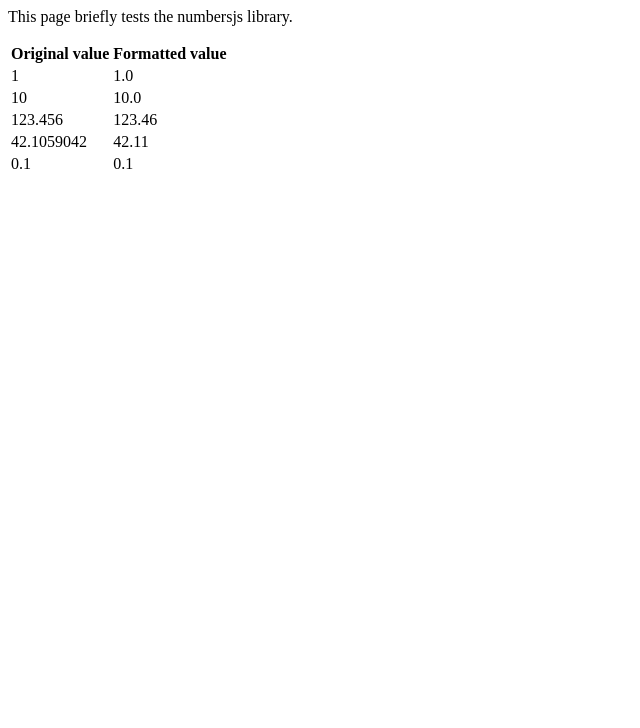
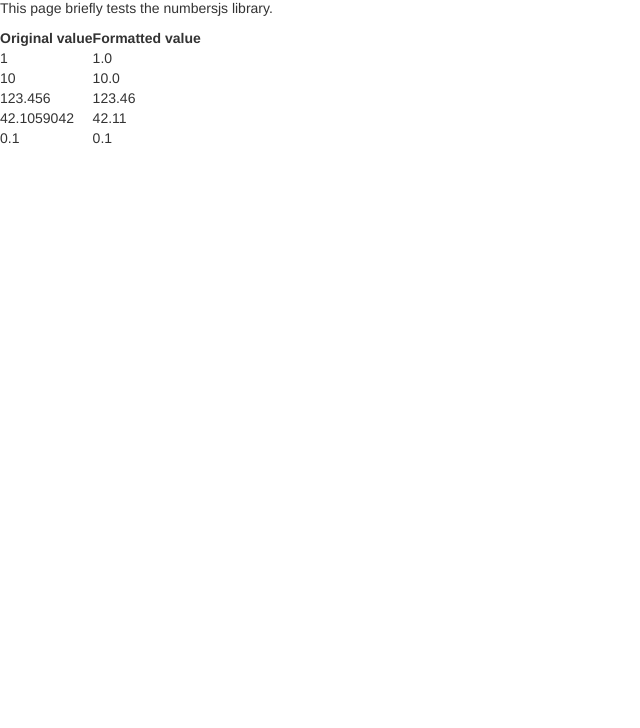
Before and after one commit to mmbakker/numbersjs, a plain HTML site: page index.html in a window 1280 px wide. Shown: the part 72-800 px from the top of the page, without its empty margins (0-640 px from the left). Drawn offline with nearby package versions, Linux system fonts and the light colour scheme.

Commit message:
Fixes the style tag.

```diff
--- a/index.html
+++ b/index.html
@@ -1,7 +1,7 @@
 <!doctype html>
 <html>
     <head>
-        <link rel="stylesheet" media="all" src="https://maxcdn.bootstrapcdn.com/bootstrap/3.3.5/css/bootstrap.min.css">
+        <link rel="stylesheet" media="all" href="https://maxcdn.bootstrapcdn.com/bootstrap/3.3.5/css/bootstrap.min.css">
     </head>
     <body>
         <h1>numbersjs test</h1>
```
